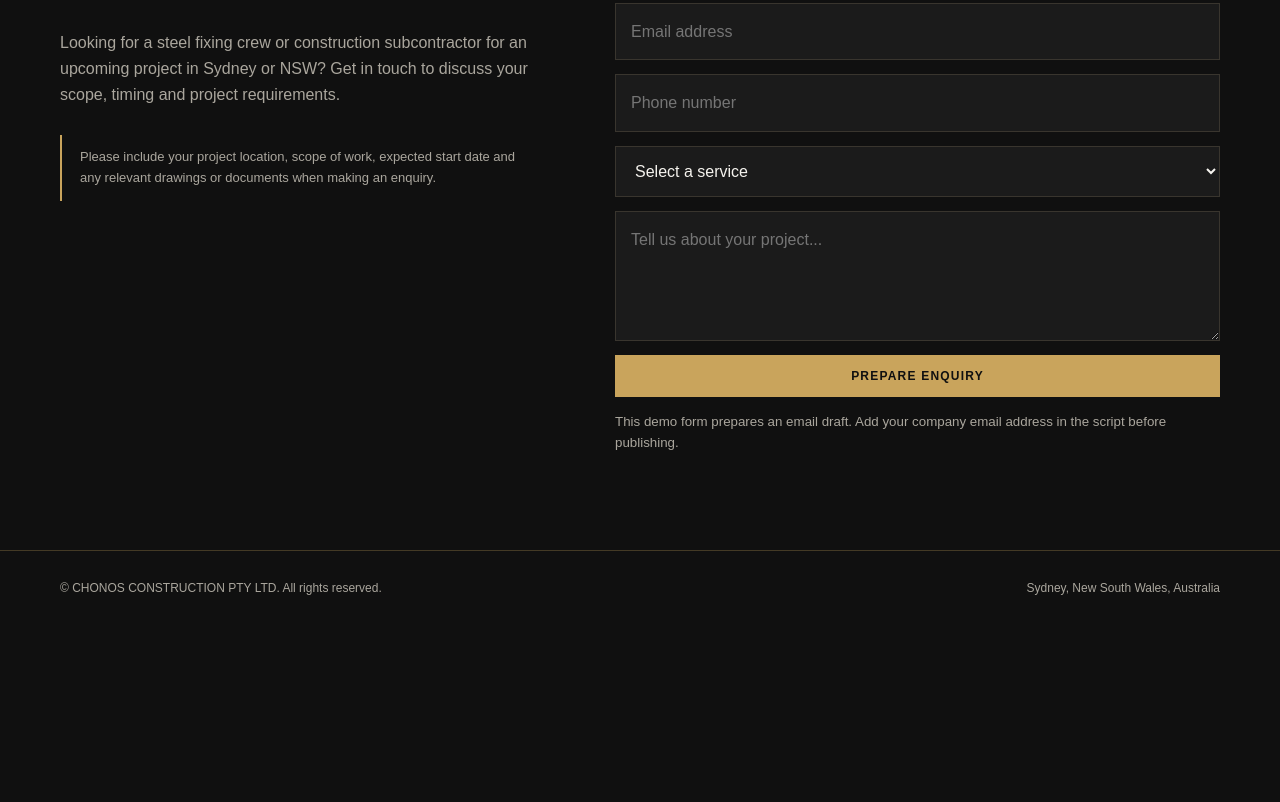
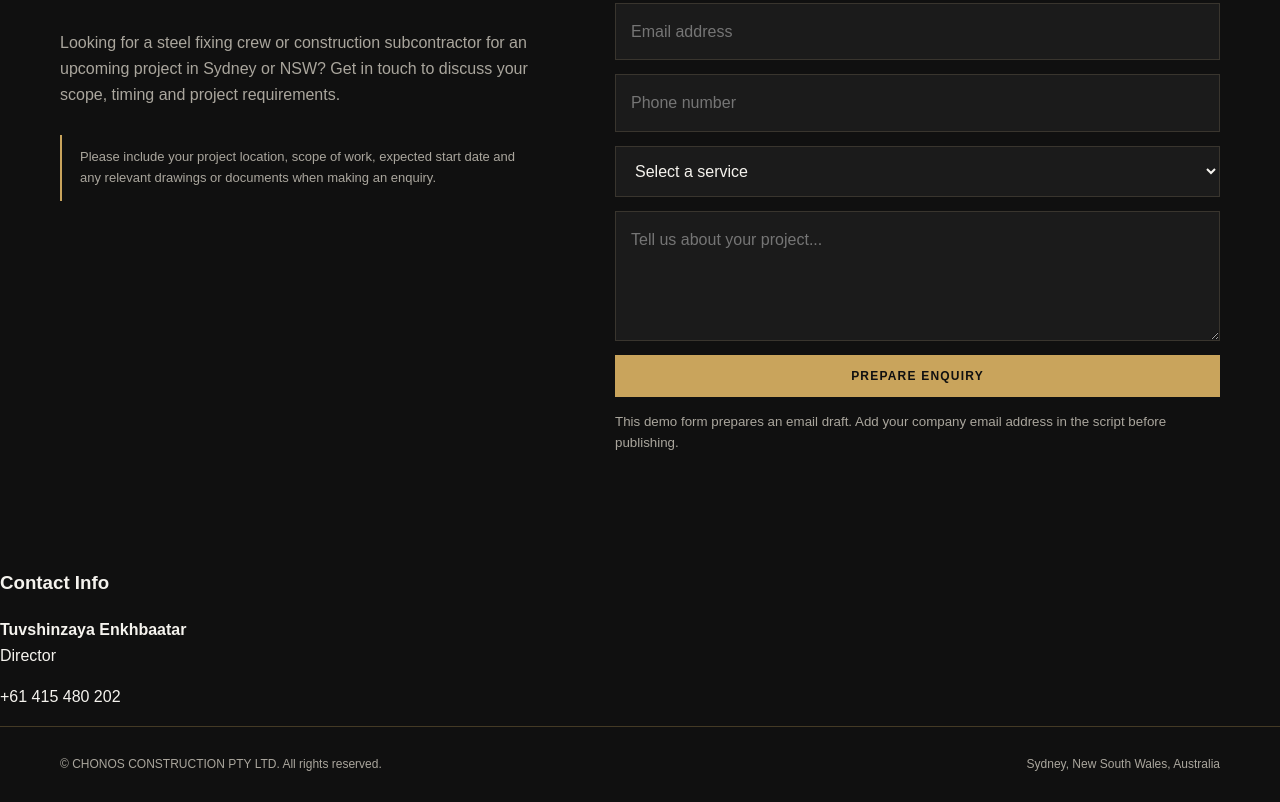
Before and after one commit to mikeganbat/Chonos, a plain HTML site: page index.html in a window 1280 px wide. Shown: the part 4011-4813 px from the top of the page. Before the commit the page ends 4637 px from the top, so only its background shows below. Drawn offline with Linux system fonts and the light colour scheme.

Commit message:
Update index.html

```diff
--- a/index.html
+++ b/index.html
@@ -289,6 +289,21 @@
     </section>
   </main>
 
+  <div class="contact-details">
+    <h3>Contact Info</h3>
+
+    <p>
+        <strong>Tuvshinzaya Enkhbaatar</strong><br>
+        Director
+    </p>
+
+    <p>
+        <a href="tel:+61415480202">
+            +61 415 480 202
+        </a>
+    </p>
+</div>
+
   <footer>
     <div class="wrap footer-row">
       <div>© <span id="year"></span> CHONOS CONSTRUCTION PTY LTD. All rights reserved.</div>
```
